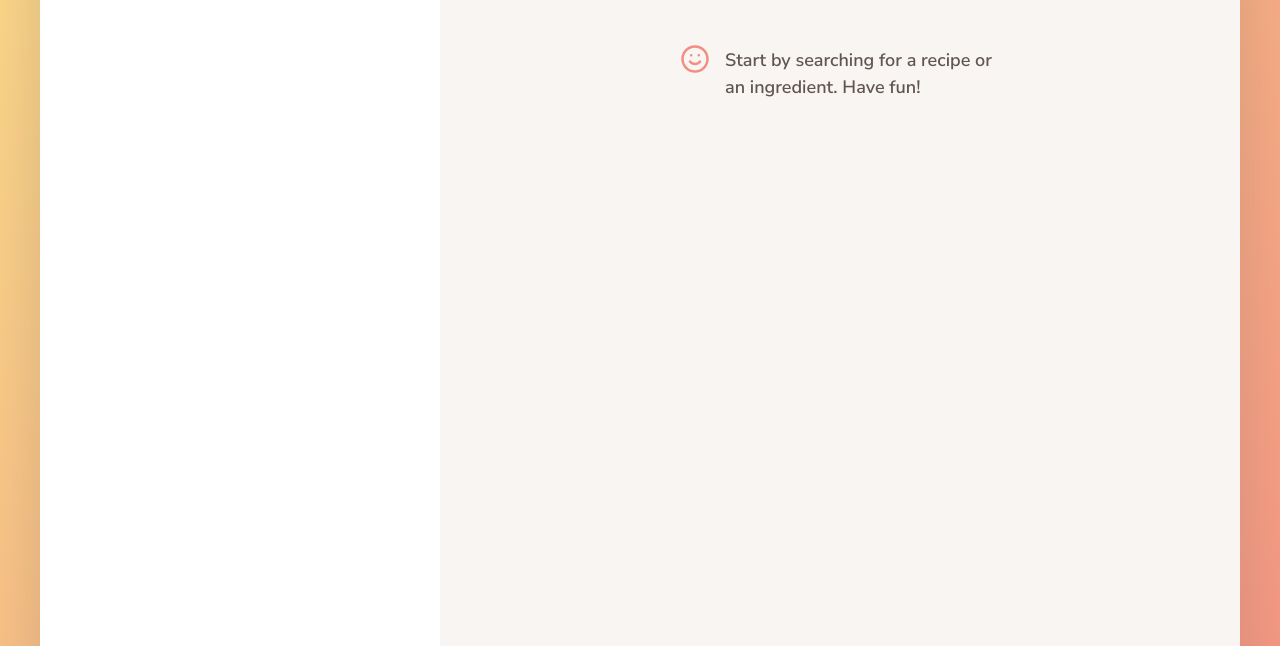
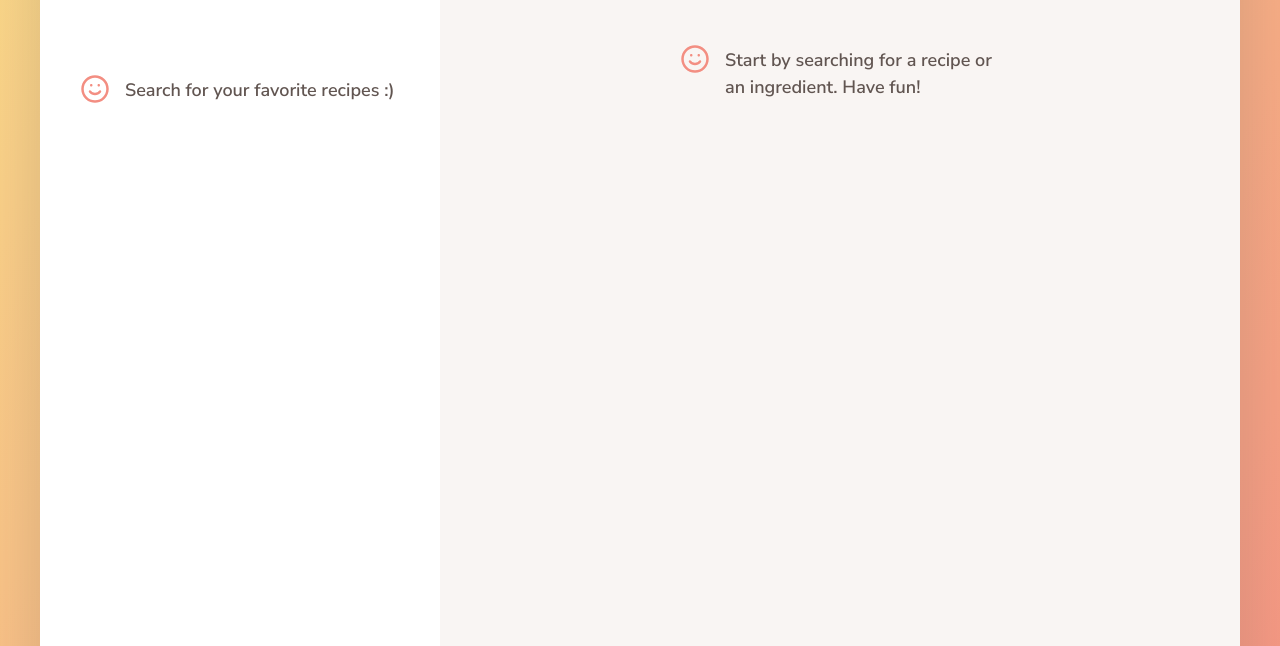
Before and after one commit to DamjanIgnjatic/forkify-project, a website built with Parcel: page index.html in a window 1280 px wide. Shown: the part 154-800 px from the top of the page. Built offline with nearby package versions, Linux system fonts and the light colour scheme.

Commit message:
Search text is added

```diff
--- a/index.html
+++ b/index.html
@@ -86,6 +86,14 @@
 
       <div class="search-results">
         <ul class="results">
+          <div class="message">
+            <div>
+              <svg>
+                <use href="src/img/icons.svg#icon-smile"></use>
+              </svg>
+            </div>
+            <p>Search for your favorite recipes :)</p>
+          </div>
           <!--
           <li class="preview">
             <a class="preview__link preview__link--active" href="#23456">
```
